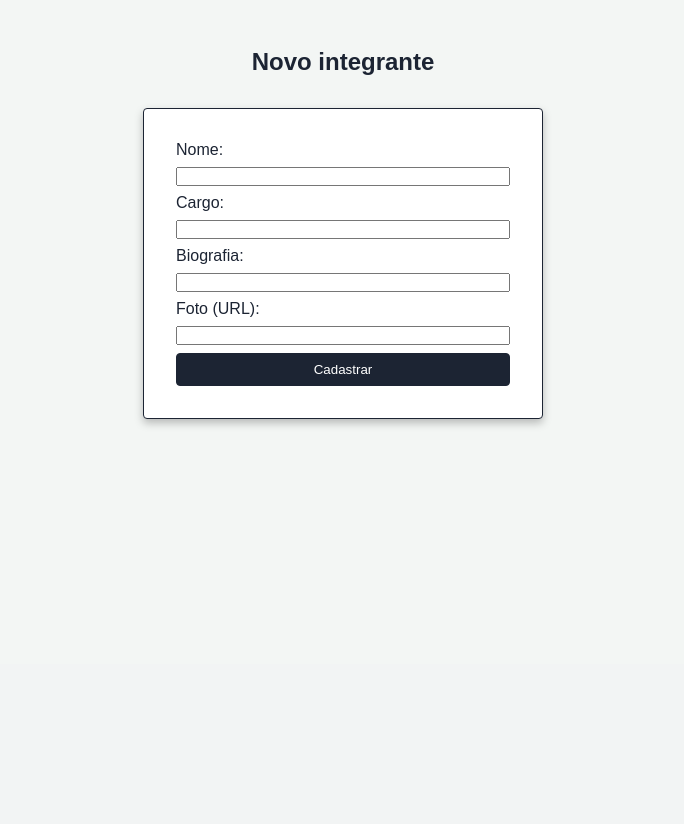
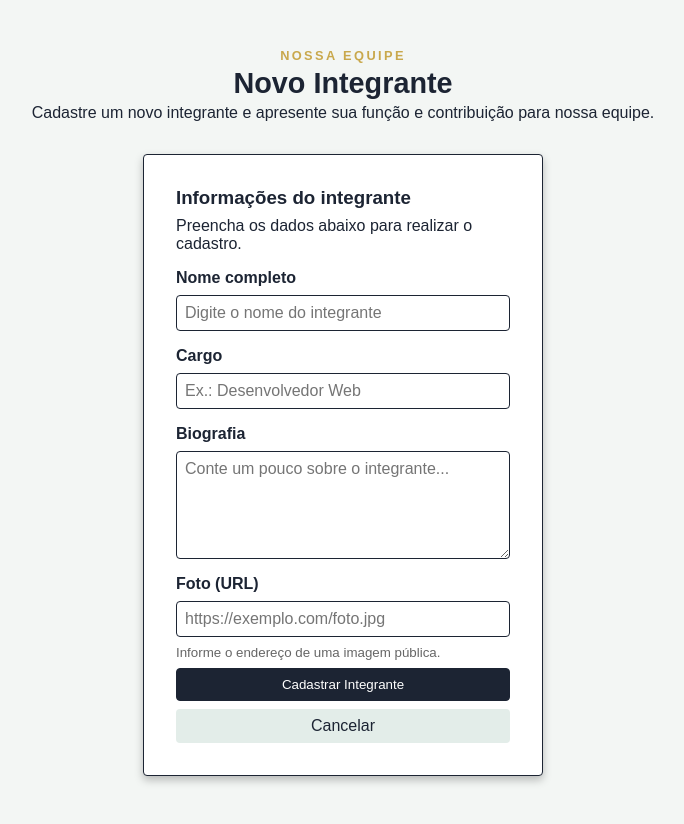
Before and after one commit to filhodepeterpan/django-frieren, a Django app: page /add-integrante in a window 1280 px wide. Shown: the part 136-960 px from the top of the page, without its empty margins (297-981 px from the left). Before the commit the page ends 563 px from the top, so only its background shows below. Run offline with Django 5.2, Linux system fonts and the light colour scheme; parts of the project's set-up code (start-up, migrations or seed data) failed here and were passed over; some web fonts are replaced.

Commit message:
feat: pagina de equipe com crud de integrantes

```diff
--- a/app/static/css/style.css
+++ b/app/static/css/style.css
@@ -410,6 +410,118 @@ form button{
     text-align: center;
 }
 
+.equipe-container{
+    max-width: 1000px;
+    margin: 0 auto;
+    padding: 2rem;
+    background-color: white;
+    border-radius: 8px;
+    border-top: 4px solid var(--cor-destaque);
+    box-shadow: var(--box-shadow-padrao);
+}
+
+.equipe-topo{
+    display: flex;
+    justify-content: space-between;
+    align-items: center;
+    margin-bottom: 1.5rem;
+}
+
+.equipe-topo h2{
+    text-align: left;
+    font-weight: 700;
+}
+
+.botao-add{
+    border-radius: 4px;
+}
+
+.tabela-equipe{
+    width: 100%;
+    border-collapse: collapse;
+    margin-bottom: 1rem;
+}
+
+.tabela-equipe th{
+    text-align: left;
+    background-color: var(--cor-escura);
+}
+
+.tabela-equipe td{
+    background-color: white;
+    border-bottom: 1px solid var(--cor-suave);
+    vertical-align: middle;
+}
+
+.foto-tabela{
+    width: 48px;
+    height: 48px;
+    border-radius: 50%;
+    object-fit: cover;
+    display: block;
+}
+
+.acoes-tabela{
+    display: flex;
+    align-items: center;
+    gap: 0.5rem;
+}
+
+.botao-editar{
+    background-color: var(--cor-destaque);
+}
+
+.total-equipe{
+    font-size: 0.95rem;
+}
+
+.titulo-formulario{
+    text-align: center;
+    display: flex;
+    flex-direction: column;
+    gap: 0.25rem;
+}
+
+.titulo-formulario h2{
+    font-weight: 700;
+    font-size: 1.8rem;
+}
+
+form label{
+    font-weight: 600;
+    margin-top: 0.5rem;
+}
+
+form input, form textarea{
+    padding: 0.5rem;
+    border: 1px solid var(--cor-escura);
+    border-radius: 4px;
+    font-family: var(--fonte-padrao);
+    font-size: 1rem;
+}
+
+form small{
+    color: #666666;
+}
+
+.previa-foto{
+    width: 100%;
+    border-radius: 4px;
+    object-fit: cover;
+}
+
+.botao-cancelar{
+    text-align: center;
+    padding: 0.5rem 0;
+    background-color: var(--cor-suave);
+    color: var(--cor-escura);
+    border-radius: 4px;
+}
+
+.botao-cancelar:hover{
+    opacity: 0.8;
+}
+
 @media (max-width: 800px){
     .sobre-hero{
         flex-direction: column;
--- a/app/templates/add-integrante.html
+++ b/app/templates/add-integrante.html
@@ -1,26 +1,36 @@
 {% extends 'template.html' %}
 
-{% block titulo %}Home{%endblock%}
+{% block titulo %}Novo Integrante{% endblock %}
 
 {% block conteudo %}
-    <h2>Novo integrante</h2>
 
-    <form method="POST" enctype="multipart/form-data" action="{% url 'addIntegrante' %}">
+    <div class="titulo-formulario">
+        <span class="sobre-etiqueta">Nossa equipe</span>
+        <h2>Novo Integrante</h2>
+        <p>Cadastre um novo integrante e apresente sua função e contribuição para nossa equipe.</p>
+    </div>
+
+    <form method="POST">
         {% csrf_token %}
 
-        <label for="nome">Nome:</label>
-        <input type="text" name="nome" id="nome" required>
+        <h3>Informações do integrante</h3>
+        <p>Preencha os dados abaixo para realizar o cadastro.</p>
 
-        <label for="cargo">Cargo:</label>
-        <input type="text" name="cargo" id="cargo" required>
+        <label for="nome">Nome completo</label>
+        <input type="text" id="nome" name="nome" placeholder="Digite o nome do integrante" required>
 
-        <label for="biografia">Biografia:</label>
-        <input type="text" name="biografia" id="biografia" required>
+        <label for="cargo">Cargo</label>
+        <input type="text" id="cargo" name="cargo" placeholder="Ex.: Desenvolvedor Web" required>
 
-        <label for="foto">Foto (URL):</label>
-        <input type="url" name="foto" id="foto" required>
+        <label for="biografia">Biografia</label>
+        <textarea id="biografia" name="biografia" rows="5" placeholder="Conte um pouco sobre o integrante..."></textarea>
 
-        <button type="submit">Cadastrar</button>
+        <label for="foto">Foto (URL)</label>
+        <input type="url" id="foto" name="foto" placeholder="https://exemplo.com/foto.jpg">
+        <small>Informe o endereço de uma imagem pública.</small>
+
+        <button type="submit">Cadastrar Integrante</button>
+        <a href="{% url 'equipe' %}" class="botao-cancelar">Cancelar</a>
     </form>
 
 {% endblock %}
--- a/app/urls.py
+++ b/app/urls.py
@@ -10,7 +10,9 @@ urlpatterns = [
     path("edit-servico/<int:id_servico>", views.editServico, name="editServico"),
     path("integrantes", views.integrantes, name="integrantes"),
     path("add-integrante", views.addIntegrante, name="addIntegrante"),
+    path("edit-integrante/<int:id_integrante>", views.editIntegrante, name="editIntegrante"),
     path("del-integrante/<int:id_integrante>", views.delIntegrante, name="delIntegrante"),
+    path("equipe", views.equipe, name="equipe"),
     path("categoria-api/", views.categoriasAPI, name="categoriasAPI"),
     path("categoria-api/<int:id_categoria>", views.categoriaAPI, name="categoriaAPI"),
     path('relatorios/', views.relatorios, name='relatorios'),
--- a/app/views.py
+++ b/app/views.py
@@ -130,13 +130,41 @@ def addIntegrante(request):
             "foto_url" : foto
         }).execute()
 
-        return redirect("integrantes")
+        return redirect("equipe")
 
     return render(request, "add-integrante.html")
 
+def editIntegrante(request, id_integrante):
+    if request.method == "POST":
+        supabase.table("integrantes").update({
+            "nome" : request.POST.get("nome"),
+            "cargo" : request.POST.get("cargo"),
+            "biografia" : request.POST.get("biografia"),
+            "foto_url" : request.POST.get("foto")
+        }).eq("id", id_integrante).execute()
+
+        return redirect("equipe")
+
+    resposta = (supabase
+        .table("integrantes")
+        .select("*")
+        .eq("id", id_integrante)
+        .execute())
+
+    return render(request, "edit-integrante.html", {'integrante':resposta.data[0]})
+
 def delIntegrante(request, id_integrante):
     supabase.table("integrantes").delete().eq("id" , id_integrante).execute()
-    return redirect("integrantes")
+    return redirect("equipe")
+
+def equipe(request):
+    resposta = (supabase
+        .table("integrantes")
+        .select("*")
+        .order("id")
+        .execute())
+
+    return render(request, "equipe.html", {'integrantes':resposta.data})
 
 @api_view(['GET', 'POST'])
 def categoriasAPI(request):
```
Also changed, not shown: app/templates/edit-integrante.html (added, +42 -0 lines), app/templates/equipe.html (added, +62 -0 lines).
